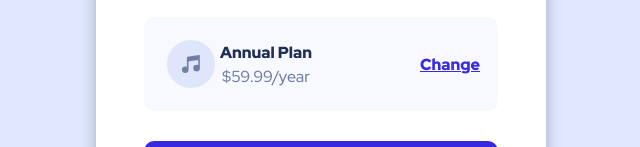
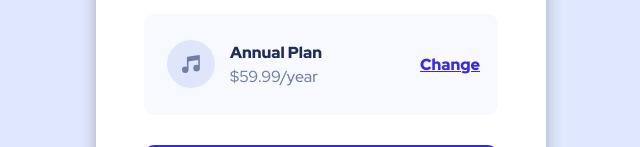
Before and after one commit to mollyytran/order-summary-component-main, a plain HTML site: page index.html in a window 1280 px wide. Shown: the part 438-585 px from the top of the page, without its empty margins (319-959 px from the left). Drawn offline with Linux system fonts and the light colour scheme.

Commit message:
Update styles

```diff
--- a/index.html
+++ b/index.html
@@ -23,8 +23,8 @@
       <div class="plan-container">
 
         <img class="icon-music" src="images/icon-music.svg" alt="music note">
-        <article class="ap-container">
-          <p class="annual-plan">Annual Plan</p>
+        <article class="plan-text">
+          <p class="plan-head">Annual Plan</p>
           <p class="price">$59.99/year</p>
         </article>
         <a href="#" class="changebutton">Change</a>
--- a/styles.css
+++ b/styles.css
@@ -61,13 +61,13 @@ body{
     padding: 5px;
 }
 
-.ap-section{
+.plan-text{
     padding: 10px;
     text-align: left;
     display:block;
 }
 
-.annual-plan{
+.plan-head{
     font-weight: 900;
     padding-bottom: 3px;
     color: #1F2E55;
```
